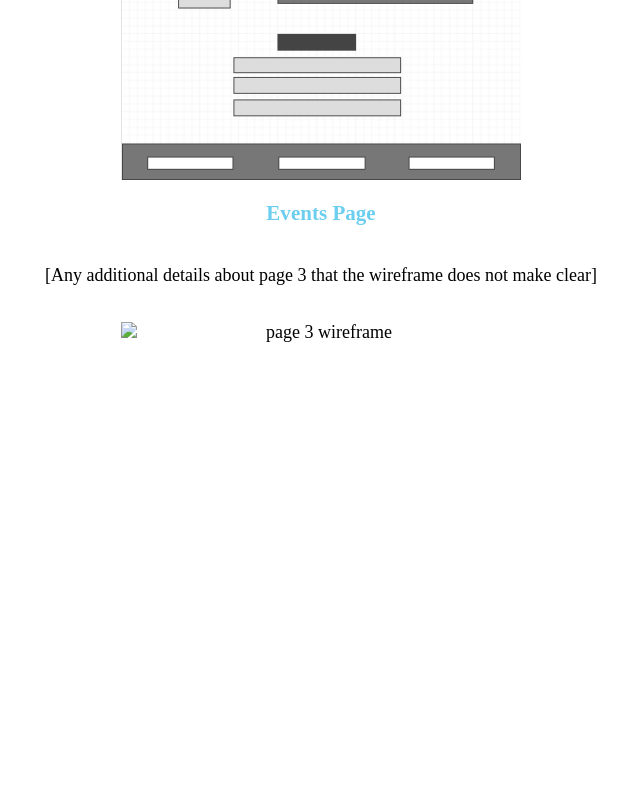
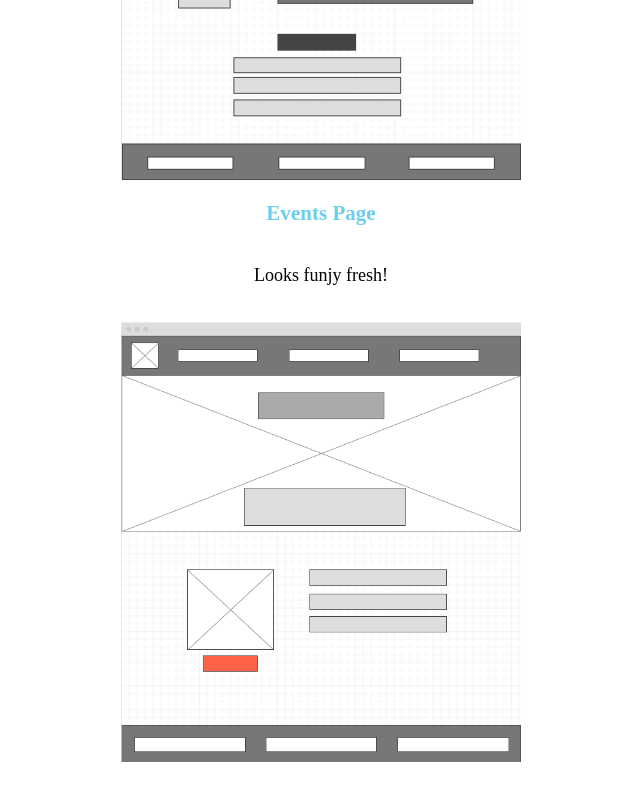
Before and after one commit to Jwursten/kasjbar, a plain HTML site: page site-plan.html in a window 1280 px wide. Shown: the part 8865-9665 px from the top of the page, without its empty margins (319-959 px from the left). Before the commit the page ends 9280 px from the top, so only its background shows below. Drawn offline with Linux system fonts and the light colour scheme; a web font is replaced by a local one.

Commit message:
Event wireframe

```diff
--- a/site-plan.html
+++ b/site-plan.html
@@ -190,9 +190,9 @@
 
       <h3>Events Page</h3>
       <p>
-        [Any additional details about page 3 that the wireframe does not make clear]
+        Looks funjy fresh!
       </p>
-      <img src="#" alt="page 3 wireframe">
+      <img src="images/event_page_wireframe.png" alt="page 3 wireframe">
     </main>
   </body>
 
```
Also changed, not shown: images/event_page_wireframe.png (added).
